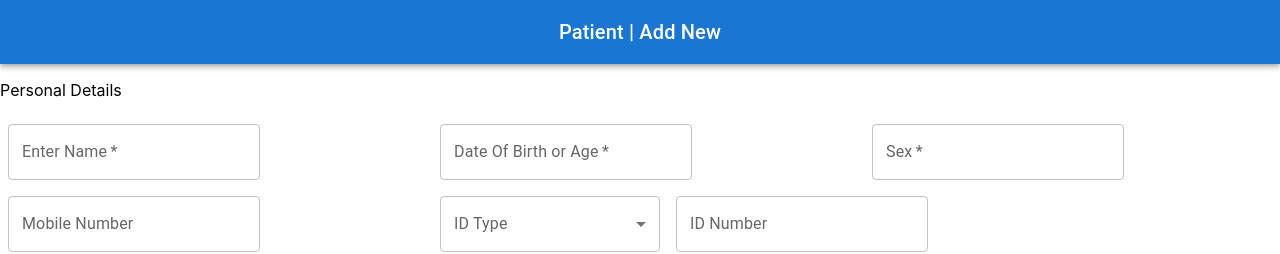
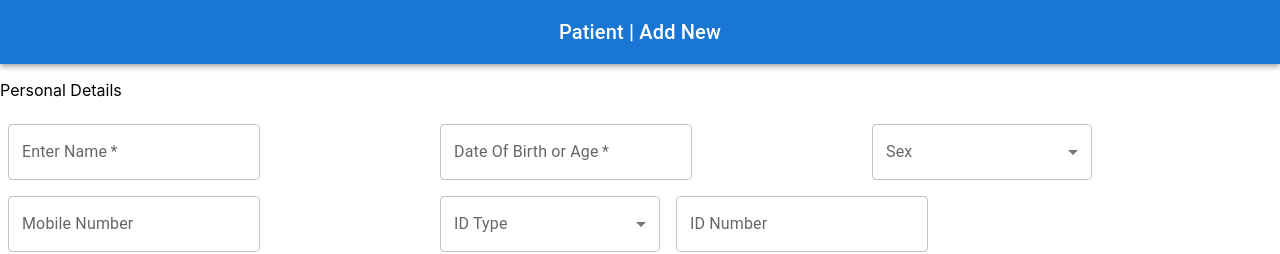
Before and after one commit to MoniruzzamanBappy/Onito-First-Task-RormicJS-Form, a React (Create React App) app: page / in a window 1280 px wide. Shown: the top 254 px of the page. Built offline with nearby package versions, Linux system fonts and the light colour scheme.

Commit message:
validate for all field

```diff
--- a/src/components/Register.tsx
+++ b/src/components/Register.tsx
@@ -7,10 +7,30 @@ import { FormControl, Grid, InputLabel, MenuItem, Select } from "@mui/material";
 
 import Button from '@mui/material/Button';
 
-
+interface User {
+    name: string,
+    age: string,
+    sex: string,
+    number: string,
+    idType: string,
+    idNumber: string,
+    guardianType: string,
+    guardianName: string,
+    email: string,
+    guardianNumber: string,
+    address: string,
+    state: string,
+    city: string,
+    countryName: string,
+    occupation: string,
+    religion: string,
+    maritalStatus: string,
+    bloodGroup: string,
+    nationality: string
+}
 
 const Register = () => {
-    const initialValues = {
+    const initialValues: User = {
         name: "",
         age: "",
         sex: "",
@@ -49,7 +69,7 @@ const Register = () => {
         number: Yup.string()
             .required("Phone number is required")
             .matches(
-                /^(?:(?:\+|00)88|01)?\d{11}$|^(\+91[\-\s]?)?[0]?(91)?[789]\d{9}$/g,
+                /^(?:(?:\+|00)88|01)?\d{11}$|^(\+91[-\s]?)?[0]?(91)?[789]\d{9}$/g,
                 "Invalid phone number"
             ),
 
@@ -63,6 +83,42 @@ const Register = () => {
         maritalStatus: Yup.string()
             .oneOf(['Married', 'Unmarried'])
             .required("Marital status is required"),
+        bloodGroup: Yup.string()
+            .oneOf(['A+', 'A-', 'B+', 'B-', 'AB+', 'AB-', 'O+', 'O-'])
+            .required("Blood group is required"),
+
+        idType: Yup.string()
+            .oneOf(['Aadhar', 'Pan', 'Passport', "Birth Certificate", "National ID", 'Driving License'])
+            .required("ID type is required"),
+        idNumber: Yup.string()
+            .required("ID number is required"),
+        guardianName: Yup.string()
+            .required("Guardian name is required"),
+        guardianNumber: Yup.string()
+            .required("Guardian number is required")
+            .matches(
+                /^(?:(?:\+|00)88|01)?\d{11}$|^(\+91[-\s]?)?[0]?(91)?[789]\d{9}$/g,
+                "Invalid number"
+            ),
+        address: Yup.string()
+            .min(5, "Too Short!")
+            .max(200, "Too Long!")
+            .required("Address is required"),
+        state: Yup.string()
+            .oneOf(['Andhra Pradesh', 'Arunachal Pradesh', 'Assam', 'Bihar', 'Chhattisgarh', 'Goa', 'Gujarat', 'Haryana', 'Himachal Pradesh', 'Jammu and Kashmir', 'Jharkhand', 'Karnataka', 'Kerala', 'Madhya Pradesh', 'Maharashtra', 'Manipur', 'Meghalaya', 'Mizoram', 'Nagaland', 'Odisha', 'Punjab', 'Rajasthan', 'Sikkim', 'Tamil Nadu', 'Telangana', 'Tripura', 'Uttar Pradesh', 'Uttarakhand', 'West Bengal'])
+            .required("State is required"),
+        city: Yup.string()
+            .oneOf(['Agra', 'Ahmedabad', 'Ajmer', 'Aligarh', 'Allahabad', 'Amravati', 'Amritsar', 'Asansol', 'Aurangabad', 'Bareilly', 'Belgaum', 'Bhavnagar', 'Bhiwandi', 'Bhopal', 'Bhubaneswar', 'Bikaner', 'Bokaro Steel City', 'Chandigarh', 'Coimbatore', 'Cuttack', 'Dehradun', 'Dhanbad', 'Bhilai', 'Bhagalpur', 'Bilaspur', 'Bokaro Steel City', 'Chandigarh', 'Coimbatore', 'Cuttack', 'Dehradun', 'Dhanbad', 'Durg-Bhilai Nagar', 'Durgapur', 'Erode', 'Faridabad', 'Firozabad', 'Ghaziabad', 'Gorakhpur', 'Gulbarga', 'Guntur', 'Gwalior', 'Gurgaon', 'Guwahati', 'Hamirpur', 'Hubli-Dharwad', 'Indore', 'Jabalpur', 'Jaipur', 'Jalandhar', 'Jammu', 'Jamnagar', 'Jamshedpur', 'Jhansi', 'Jodhpur', 'Kakinada', 'Kannur', 'Kanpur', 'Kochi', 'Kottayam', 'Kolhapur', 'Kollam', 'Kozhikode', 'Kurnool', 'Ludhiana', 'Lucknow', 'Madurai', 'Malappuram', 'Mathura', 'Goa', 'Gujarat', 'Haryana', 'Himachal Pradesh', 'Jammu and Kashmir', 'Jharkhand', 'Karnataka', 'Kerala', 'Madhya Pradesh', 'Maharashtra', 'Manipur', 'Meghalaya', 'Mizoram', 'Nagaland', 'Odisha', 'Punjab', 'Rajasthan', 'Sikkim', 'Tamil Nadu', 'Telangana', 'Tripura', 'Uttar Pradesh', 'Uttarakhand', 'West Bengal'])
+            .required("City is required"),
+        countryName: Yup.string()
+            .oneOf(['India'])
+            .required("Country is required"),
+        occupation: Yup.string()
+
+            .required("Occupation is required"),
+        religion: Yup.string()
+            .oneOf(['Hindu', 'Muslim', 'Christian', 'Sikh', 'Buddhist', 'Jain', 'Other'])
+            .required("Religion is required"),
 
 
     });
@@ -116,17 +172,25 @@ const Register = () => {
                     />
                 </Grid>
                 <Grid item xs={4}>
-                    <TextField
+                    <FormControl sx={{ m: 1, minWidth: 220 }}>
+                        <InputLabel id="demo-simple-select-helper-label">Sex</InputLabel>
+                        <Select
                             required
                             id="sex"
                             name="sex"
                             value={formik.values.sex}
                             onChange={formik.handleChange}
                             error={formik.touched.sex && Boolean(formik.errors.sex)}
-                        helperText={formik.touched.sex && formik.errors.sex}
                             label="Sex"
                             placeholder="Enter Sex"
-                    />
+                        >
+                            <MenuItem value={"Male"}>Male</MenuItem>
+                            <MenuItem value={"Female"}>Female</MenuItem>
+                            <MenuItem value={"Common"}>Common</MenuItem>
+                            <MenuItem value={"Other"}>Other</MenuItem>
+                        </Select>
+                    </FormControl>
+
                 </Grid>
 
             </Grid>
@@ -161,6 +225,9 @@ const Register = () => {
                             </MenuItem>
                             <MenuItem value={"National ID"}>National ID</MenuItem>
                             <MenuItem value={"Birth Certificate"}>Birth Certificate</MenuItem>
+                            <MenuItem value={"Passport"}>Passport</MenuItem>
+                            <MenuItem value={"Aadhar"}>Aadhar</MenuItem>
+                            <MenuItem value={"Pan"}>Pan</MenuItem>
                             <MenuItem value={"Other"}>Other</MenuItem>
                         </Select>
                     </FormControl>
@@ -351,10 +418,15 @@ const Register = () => {
                             <MenuItem value="">
                                 <em>None</em>
                             </MenuItem>
-                            <MenuItem value={"Islam"}>Islam</MenuItem>
+                            <MenuItem value={"Muslim"}>Muslim</MenuItem>
                             <MenuItem value={"Hindu"}>Hindu</MenuItem>
-                            <MenuItem value={"Kristin"}>Kristin</MenuItem>
-                            <MenuItem value={"Buddha"}>Buddha</MenuItem>
+                            <MenuItem value={"Christian"}>Christian</MenuItem>
+                            <MenuItem value={"Sikh"}>Sikh</MenuItem>
+                            <MenuItem value={"Buddhist"}>Buddhist</MenuItem>
+                            <MenuItem value={"Jain"}>Jain</MenuItem>
+                            <MenuItem value={"Parsi"}>Parsi</MenuItem>
+                            <MenuItem value={"Jewish"}>Jewish</MenuItem>
+                            <MenuItem value={"Other"}>Other</MenuItem>
                         </Select>
                     </FormControl>
                 </Grid>
@@ -411,9 +483,12 @@ const Register = () => {
                     />
                 </Grid>
             </Grid>
-            <Button color="primary" variant="contained"  type="submit">
+            <Grid container alignContent="flex-end">
+                <Button color="primary" variant="contained" type="submit">
                     Submit
                 </Button>
+            </Grid>
+
         </Box>
     );
 };
```
Lines whose indentation alone changed are shown as unchanged.
